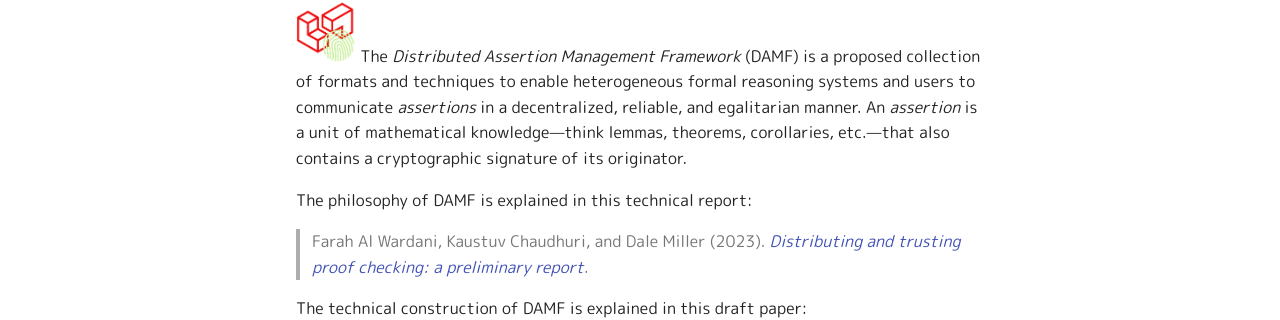
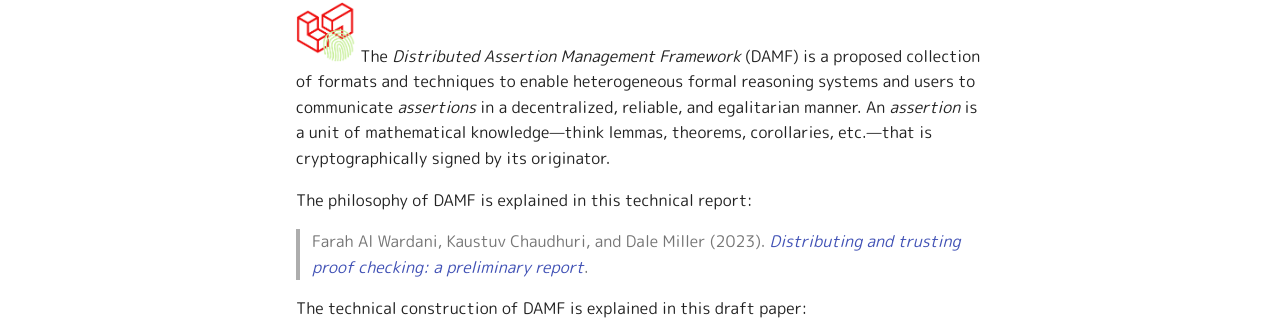
Before and after one commit to distributed-assertions/distributed-assertions.github.io, an MkDocs documentation site: the page built from docs/index.md, in a window 1280 px wide and 1032 px high. Shown: the part 226-546 px from the top of the window. Built offline with MkDocs 1.6.1 and Material for MkDocs 9.7.7, drawn with Linux system fonts in a browser that asks for light colours.

```diff
--- a/docs/index.md
+++ b/docs/index.md
@@ -12,8 +12,8 @@
 of formats and techniques to enable heterogeneous formal reasoning systems and
 users to communicate _assertions_ in a decentralized, reliable, and egalitarian
 manner. An _assertion_ is a unit of mathematical knowledge---think lemmas,
-theorems, corollaries, etc.---that also contains a cryptographic signature of
-its originator.
+theorems, corollaries, etc.---that is cryptographically signed by its
+originator.
 
 The philosophy of DAMF is explained in this technical report:
 
```
Also changed, not shown: 2 other files.
